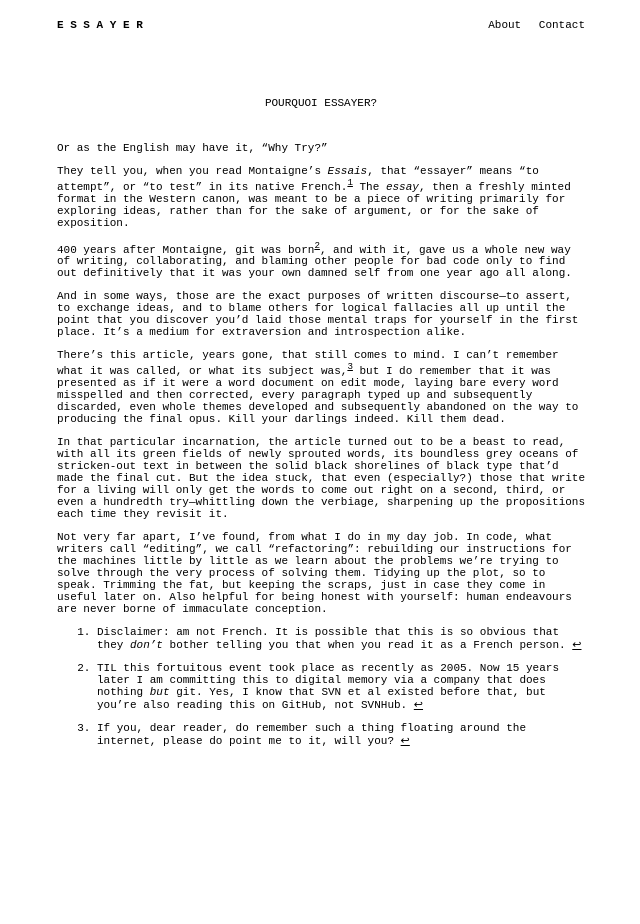
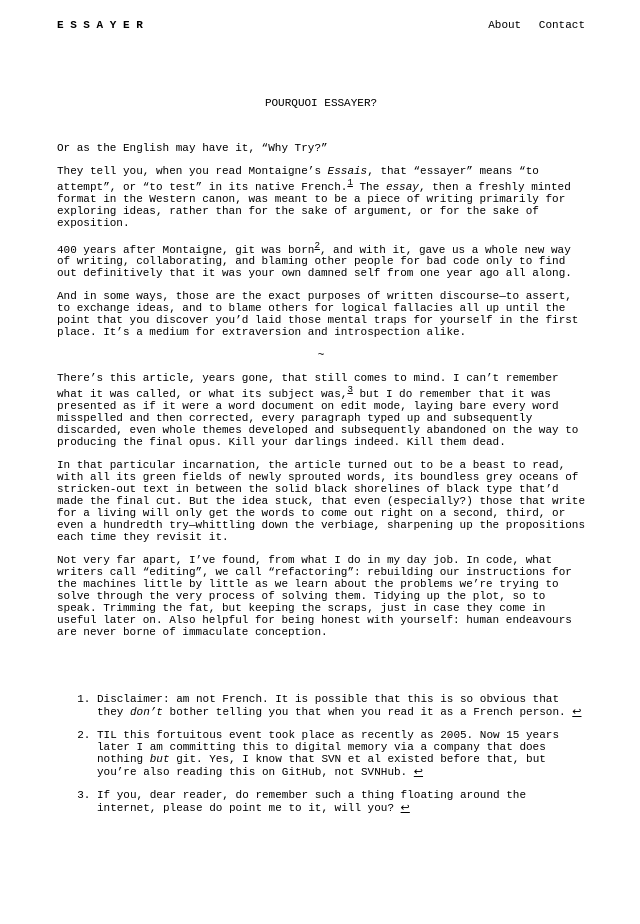
Before and after one commit to joseph-long/essayer, a Jekyll site: the page built from _posts/2020-05-08-pourquoi-essayer.md, in a window 1280 px wide. Shown: the whole page, without its empty margins (319-959 px from the left). Built offline with Jekyll 4.4.1, drawn with Linux system fonts in a browser that asks for light colours; some web fonts are replaced; before the commit the page ends 900 px from its top, so only the background shows below that.

Commit message:
breathe a little

```diff
--- a/_posts/2020-05-08-pourquoi-essayer.md
+++ b/_posts/2020-05-08-pourquoi-essayer.md
@@ -20,6 +20,8 @@ And in some ways, those are the exact purposes of written discourse—to assert,
 to exchange ideas, and to blame others for logical fallacies all up until the
 point that you discover you'd laid those mental traps for yourself in the first
 place. It's a medium for extraversion and introspection alike.
+
+<center>~</center>
 
 There's this article, years gone, that still comes to mind. I can't remember
 what it was called, or what its subject was,[^3] but I do remember that it was
--- a/_sass/main.scss
+++ b/_sass/main.scss
@@ -11,3 +11,5 @@ nav a { text-decoration: none; }
 }
 
 a { color: black; }
+
+.footnotes { margin-top: 5em; }
```
